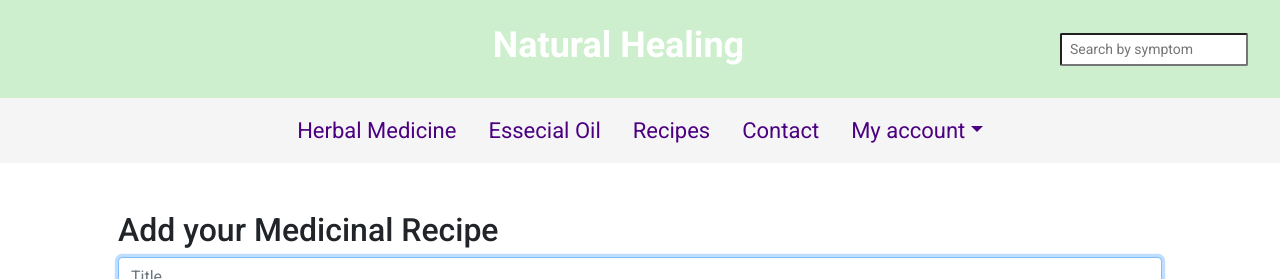
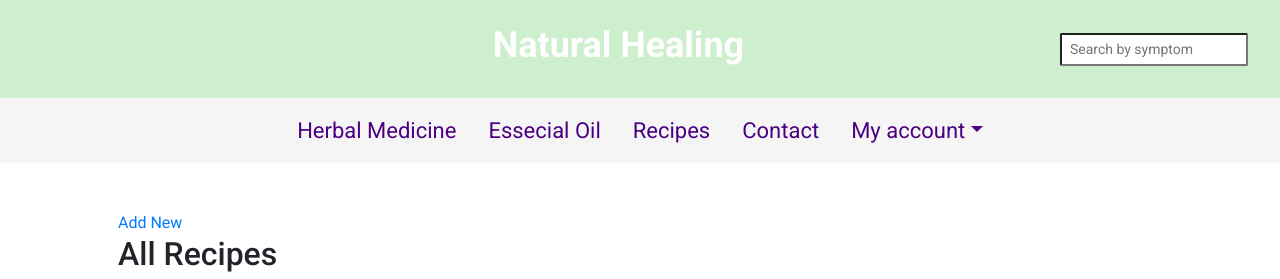
Before and after one commit to TaizAlves/final_project, a Flask app: page /recipes in a window 1280 px wide. Shown: the top 279 px of the page. Run offline with Flask 2, Linux system fonts and the light colour scheme; a user stored in the database is signed in; some libraries are stand-ins or nearby versions.

Commit message:
fix: show  bug:allrecipes range(nr)

```diff
--- a/app.py
+++ b/app.py
@@ -198,7 +198,7 @@ def logout():
     return redirect("/")
 
 
-@app.route("/recipes", methods=["GET", "POST"])
+@app.route("/recipes-add", methods=["GET", "POST"])
 @login_required
 def recipes():
     """Recipies"""
@@ -211,7 +211,7 @@ def recipes():
                 category.append(cat)
 
             #print(category)
-            return render_template("recipes.html", category = category)
+            return render_template("recipes/recipes.html", category = category)
 
         else:
 
@@ -230,27 +230,51 @@ def recipes():
 
     except Exception as e:
             print(e)
-            return redirect("/recipes")
+            return redirect("recipes/recipes")
 
-@app.route("/<int:idr>/show")
-def show(idr):
+@app.route("/recipes/<int:id>")
+def show(id):
+    try:
+        #user_id = [session["user_id"]]
+        #print(user_id)
+
+        #colocar como objeto no select !importante!!
+        id = [id]
+        cur.execute("SELECT recipes.title, recipes.description, recipes.more_info, recipes.created_at, recipes.user_id, category.name as category_name FROM recipes LEFT JOIN category ON recipes.category_id = category_id WHERE recipes.id = (?) GROUP BY recipes.id", id)
+
+        recipe =[]
+        for rec in cur:
+            recipe.append(rec)
+
+
+        return render_template("recipes/show.html", recipe = recipe)
+
+
+    except Exception as error:
+        print(error)
+        return redirect(url_for("recipes"))
+
+@app.route("/recipes")
+def allrecipes():
     try:
         #colocar como objeto no select !importante!!
         #user_id = [session["user_id"]]
         #print(user_id)
-        idr = [1]
-        cur.execute("SELECT recipes.title, recipes.description, recipes.more_info, recipes.created_at, recipes.user_id, category.name as category_name FROM recipes LEFT JOIN category ON recipes.category_id = category_id WHERE recipes.id = (?) GROUP BY recipes.id", idr)
 
-        recipe =[]
-        for rec in cur:
-            recipe.append(rec)
-        print(recipe)
-        print(recipe[0])
-        print(recipe[0][0])
+        cur.execute("SELECT users.name as author , recipes.id as recipe_id,recipes.title, recipes.description, recipes.more_info, recipes.created_at, recipes.user_id, category.name as category_name FROM recipes LEFT JOIN category ON recipes.category_id = category_id LEFT JOIN users ON users.id == recipes.user_id GROUP BY recipes.title")
+        recipes = cur.fetchall()
+        #print(recipes)
+        print(len(recipes))
 
-        return render_template("show.html", recipe = recipe)
+        for i in range(len(recipes)):
+           print(recipes[i][0])
+           print(recipes[i][2])
+
+
+
+        return render_template("recipes/index.html", recipes = recipes, lenght= int(len(recipes)))
 
 
     except Exception as error:
         print(error)
-        return redirect(url_for("recipe"))
+        return redirect(url_for("index"))
--- /dev/null
+++ b/templates/recipes/index.html
@@ -0,0 +1,40 @@
+{% extends "layout.html" %}
+
+{% block title %}
+    Recipes
+{% endblock %}
+
+{% block main %}
+
+<div class="header">
+    <a class="button" href="/recipes-add">Add New</a>
+<div>
+
+    <h2>All Recipes </h2>
+</div>
+<div class="card mb-3">
+
+    {% for i in range(2)%}
+    <div class="img-fluid" >
+        <img src="https://images.unsplash.com/photo-1592346469955-e22e21aab0be?ixlib=rb-1.2.1&dpr=1&auto=format&fit=crop&w=525&q=60) no-repeat center center/cover" class="card-img-top" alt="...">
+    </div>
+    <div class="card-body">
+        <div id = "title">
+            <h5 class="card-title">{{i[2]}}</h5>
+        </div>
+        <div id="category">
+            <p class="card-text">category: {{recipes[i][7]}}</p>
+        </div>
+        <div id="author">
+            <p class="card-text"><small class="text-muted">by: {{recipes[i][0]}}</small></p>
+        </div>
+        <div id = "button">
+            <a href="/recipes/{{recipes[i][1]}}">ver</a>
+        </div>
+
+     {%endfor%}
+  </div>
+
+
+
+{% endblock %}
--- a/templates/recipes.html
+++ b/templates/recipes/recipes.html
@@ -8,7 +8,7 @@
     <div>
         <h2>Add your Medicinal Recipe</h2>
     </div>
-    <form action="/recipes" method="Post">
+    <form action="recipes/recipes" method="Post">
 
         <div class="form-group">
             <input  autofocus class="form-control" name="title" placeholder="Title" type="text" required>
```
Also changed, not shown: templates/recipes/show.html (renamed from templates/show.html, +6 -2 lines).
